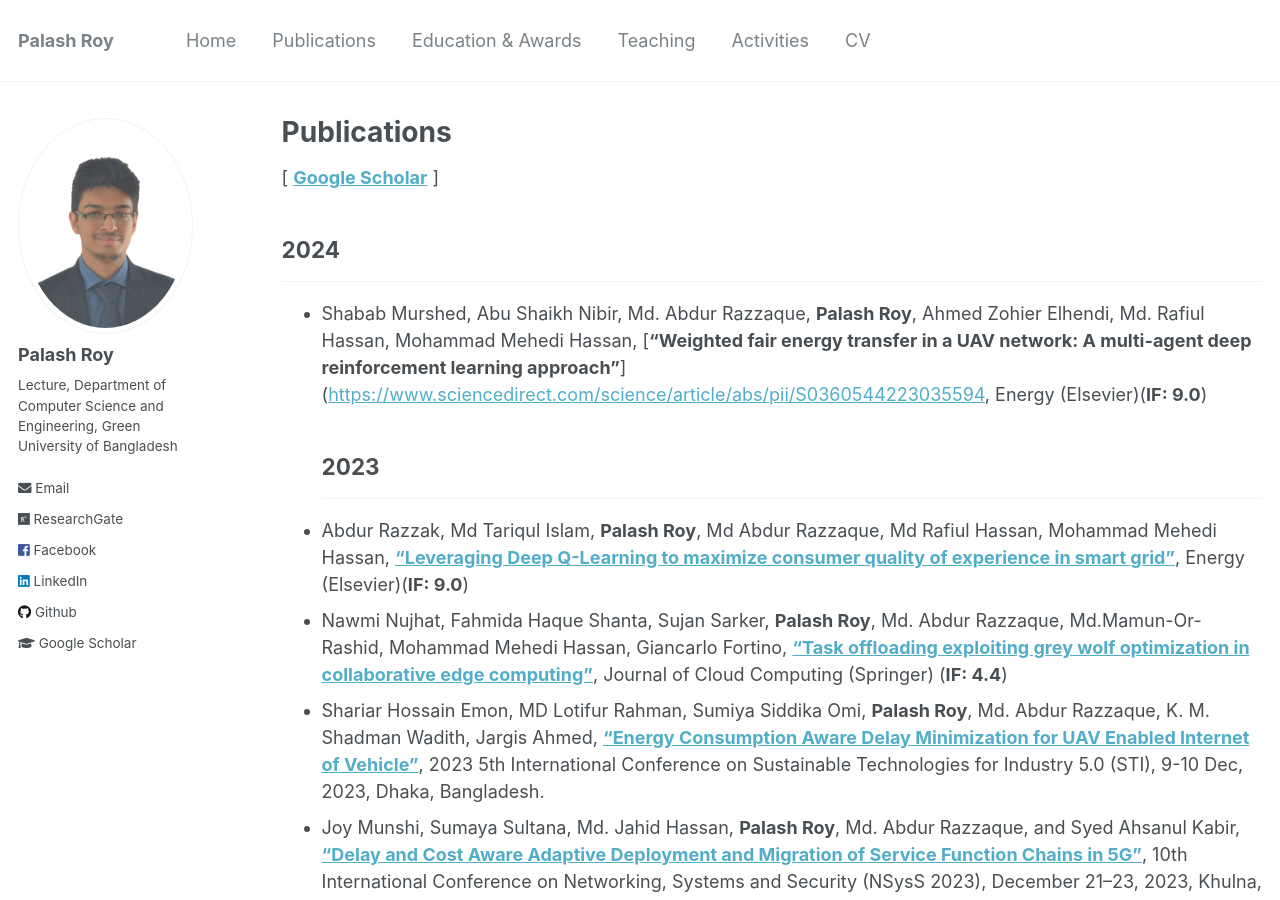
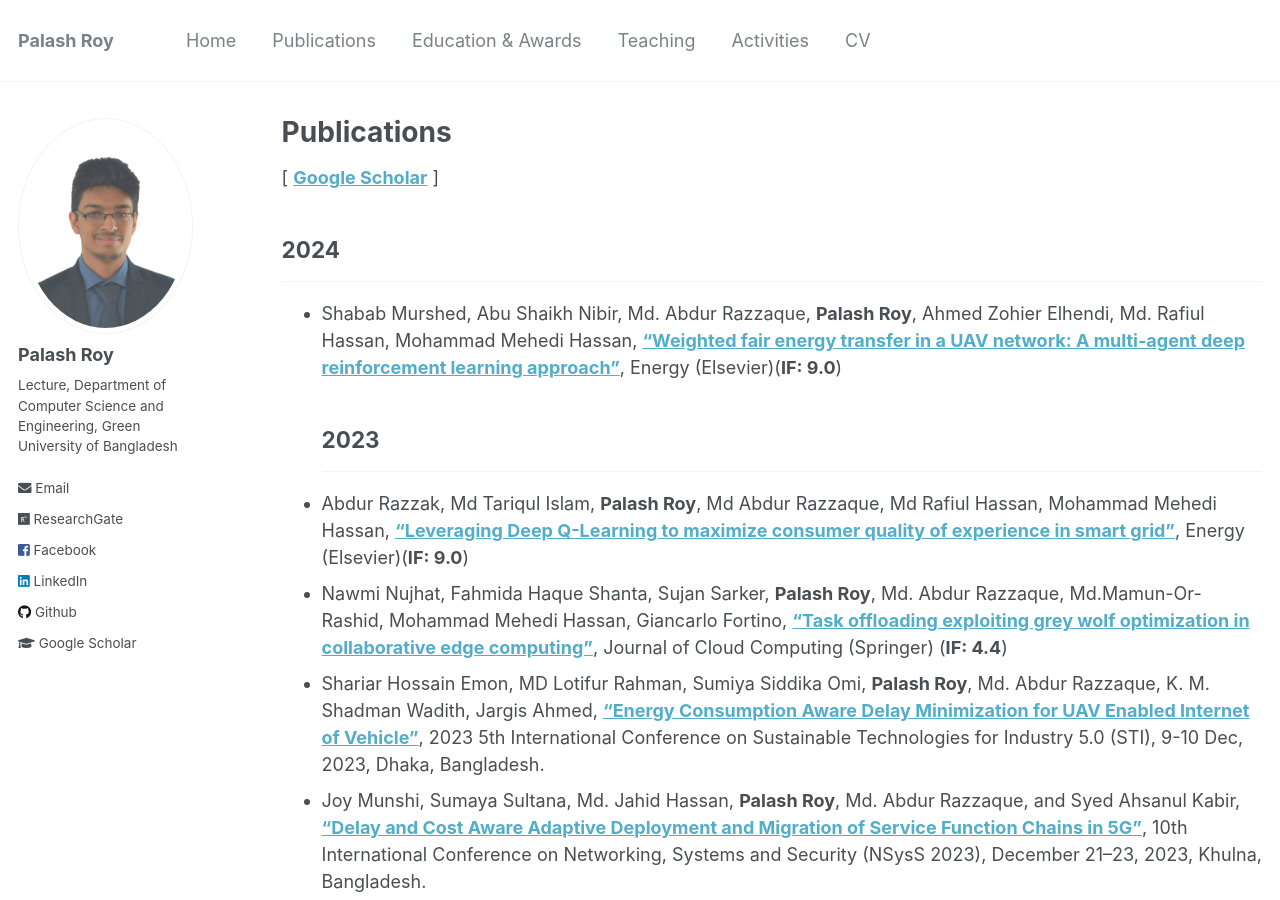
Before and after one commit to PalashRoy975/PalashRoy975.github.io, a Jekyll site: the page built from _pages/publications.md, in a window 1280 px wide and 900 px high. Built offline with Jekyll 4.4.1, drawn with Linux system fonts in a browser that asks for light colours; part of the change alters nothing that is shown.

Commit message:
Update publications.md

```diff
--- a/_pages/publications.md
+++ b/_pages/publications.md
@@ -8,7 +8,7 @@ author_profile: true
 [ [**Google Scholar**](https://scholar.google.com/citations?user=6YbqlUkAAAAJ&hl=en&authuser=1) ]
 ## 2024
 -----------
-* Shabab Murshed, Abu Shaikh Nibir, Md. Abdur Razzaque, **Palash Roy**, Ahmed Zohier Elhendi, Md. Rafiul Hassan, Mohammad Mehedi Hassan,  [**"Weighted fair energy transfer in a UAV network: A multi-agent deep reinforcement learning approach"**]([https://www.sciencedirect.com/science/article/abs/pii/S0360544223035594](https://www.sciencedirect.com/science/article/abs/pii/S0360544224002986), Energy (Elsevier)(**IF: 9.0**)
+* Shabab Murshed, Abu Shaikh Nibir, Md. Abdur Razzaque, **Palash Roy**, Ahmed Zohier Elhendi, Md. Rafiul Hassan, Mohammad Mehedi Hassan,  [**"Weighted fair energy transfer in a UAV network: A multi-agent deep reinforcement learning approach"**]([https://www.sciencedirect.com/science/article/abs/pii/S0360544224002986]), Energy (Elsevier)(**IF: 9.0**)
 ## 2023
 -----------
 * Abdur Razzak, Md Tariqul Islam, **Palash Roy**, Md Abdur Razzaque, Md Rafiul Hassan, Mohammad Mehedi Hassan, [**"Leveraging Deep Q-Learning to maximize consumer quality of experience in smart grid"**](https://www.sciencedirect.com/science/article/abs/pii/S0360544223035594), Energy (Elsevier)(**IF: 9.0**)
```
